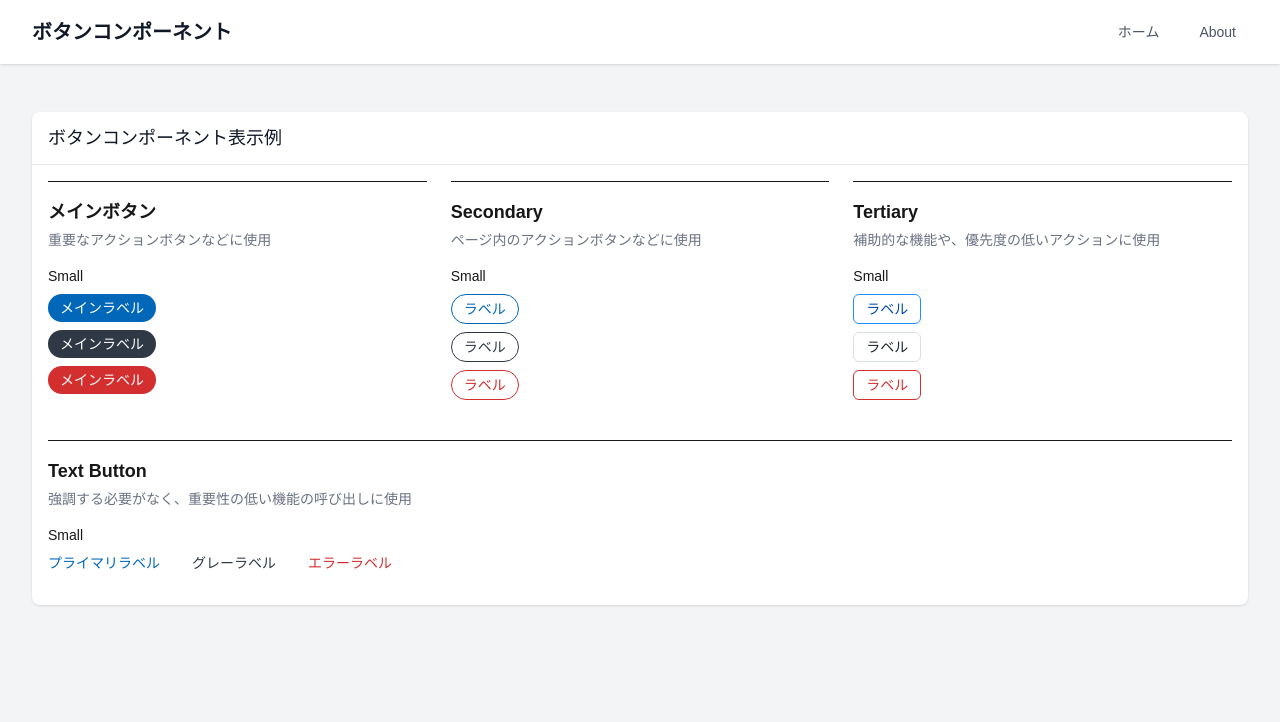
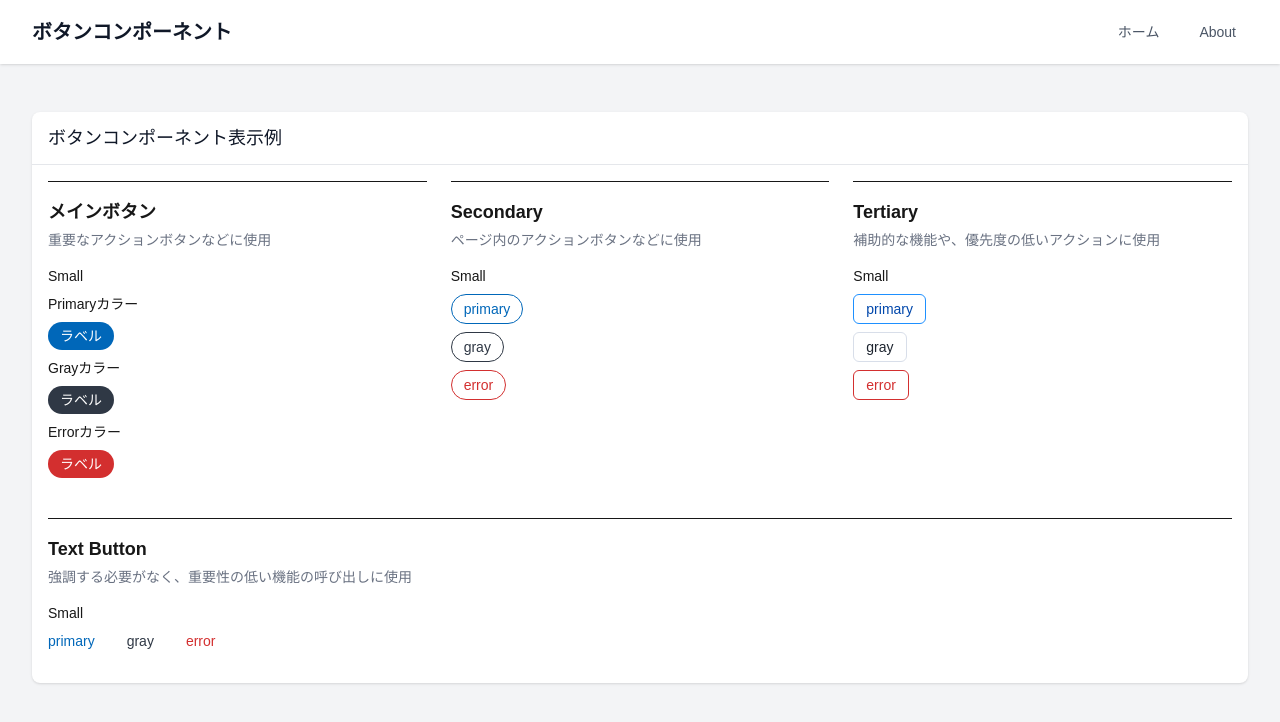
Before and after one commit to shimazakis0523/nextjs_uilib, a Next.js app: page / in a window 1280 px wide. Shown: the top 722 px of the page. Built offline with nearby package versions, Linux system fonts and the light colour scheme.

Commit message:
依存関係修正

```diff
--- a/src/app/page.tsx
+++ b/src/app/page.tsx
@@ -23,17 +23,20 @@ export default function Home() {
 
                 <h4 className="text-sm font-medium mb-2">Small</h4>
                 <div className="space-y-2 mb-4">
+                <h4 className="text-sm font-medium mb-2">Primaryカラー</h4>
                   <MainButton size="small" colorVariant="primary">
-                    メインラベル
+                    ラベル
                   </MainButton>
                 <div>
+                <h4 className="text-sm font-medium mb-2">Grayカラー</h4>
                   <MainButton size="small" colorVariant="gray">
-                      メインラベル
+                    ラベル
                   </MainButton>
                 </div>
                 <div>
+                <h4 className="text-sm font-medium mb-2">Errorカラー</h4>
                     <MainButton size="small" colorVariant="error">
-                      メインラベル
+                      ラベル
                     </MainButton>
                 </div>
               </div>
@@ -47,16 +50,16 @@ export default function Home() {
                 <h4 className="text-sm font-medium mb-2">Small</h4>
                 <div className="space-y-2 mb-4">
                   <SecondaryButton size="small" colorVariant="primary">
-                    ラベル
+                    primary
                   </SecondaryButton>
                   <div>
                     <SecondaryButton size="small" colorVariant="gray">
-                      ラベル
+                      gray
                     </SecondaryButton>
                   </div>
                   <div>
                     <SecondaryButton size="small" colorVariant="error">
-                      ラベル
+                      error
                     </SecondaryButton>
                   </div>
                 </div>
@@ -70,16 +73,16 @@ export default function Home() {
                 <h4 className="text-sm font-medium mb-2">Small</h4>
                 <div className="space-y-2 mb-4">
                   <TertiaryButton size="small" colorVariant="primary">
-                    ラベル
+                    primary
                   </TertiaryButton>
                   <div>
                     <TertiaryButton size="small" colorVariant="gray">
-                      ラベル
+                      gray
                     </TertiaryButton>
                   </div>
                   <div>
                     <TertiaryButton size="small" colorVariant="error">
-                      ラベル
+                      error
                     </TertiaryButton>
                   </div>
                 </div>
@@ -93,13 +96,13 @@ export default function Home() {
                 <h4 className="text-sm font-medium mb-2">Small</h4>
                 <div className="flex space-x-8 mb-4">
                   <TextButton size="small" colorVariant="primary">
-                    プライマリラベル
+                    primary
                   </TextButton>
                   <TextButton size="small" colorVariant="gray">
-                    グレーラベル
+                    gray
                   </TextButton>
                   <TextButton size="small" colorVariant="error">
-                    エラーラベル
+                    error
                   </TextButton>
                 </div>
               </div>
--- a/src/components/constants/colors/index.ts
+++ b/src/components/constants/colors/index.ts
@@ -1,6 +1,3 @@
 // カラー定義のエントリーポイント
 
-export { RAW_COLORS } from './palette';
-export { THEME } from './theme';
-export { COMPONENT_COLORS } from './components';
 export { DISABLED, DISABLED_COLORS } from './disabled';
```
Lines whose indentation alone changed are shown as unchanged.
